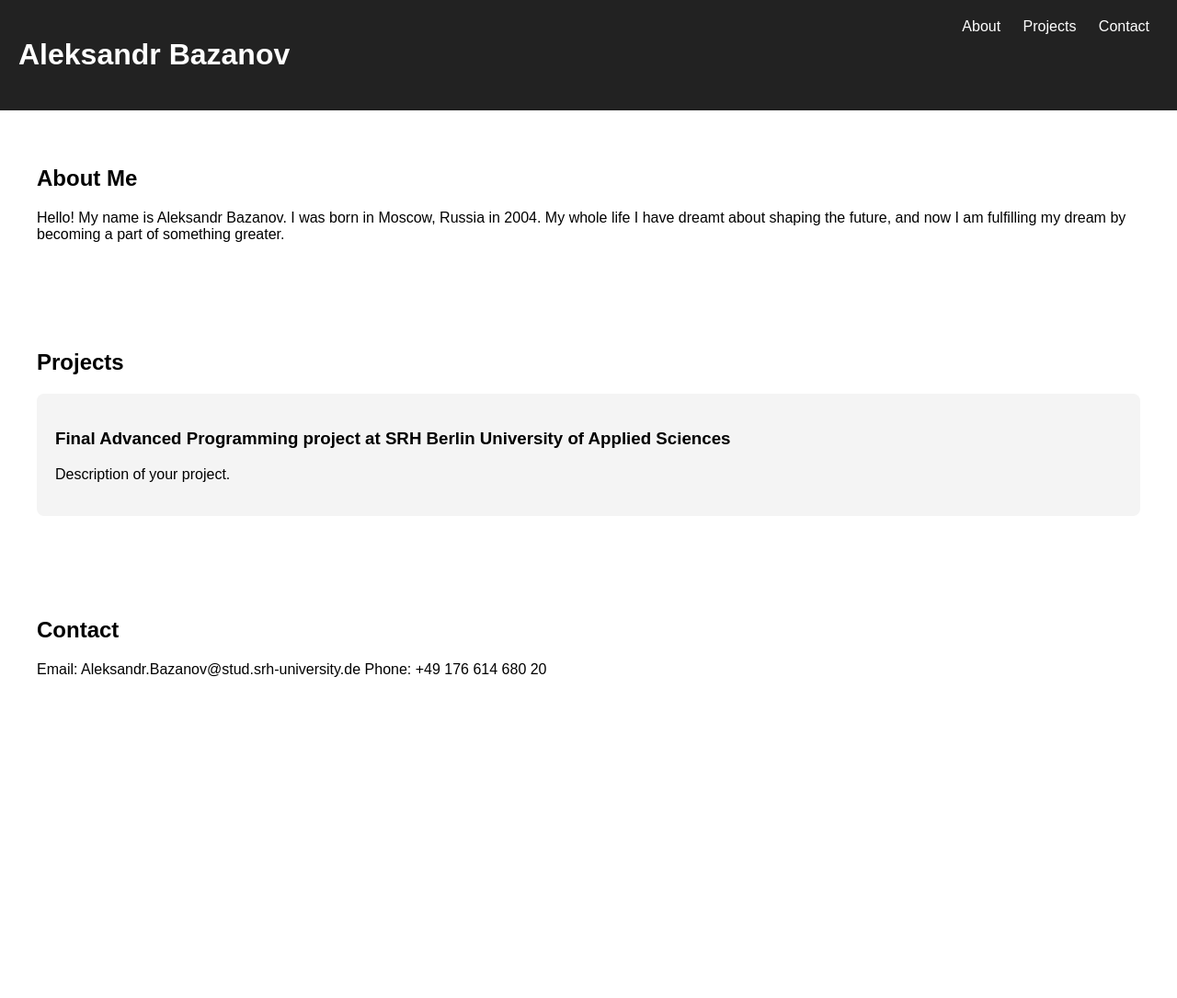
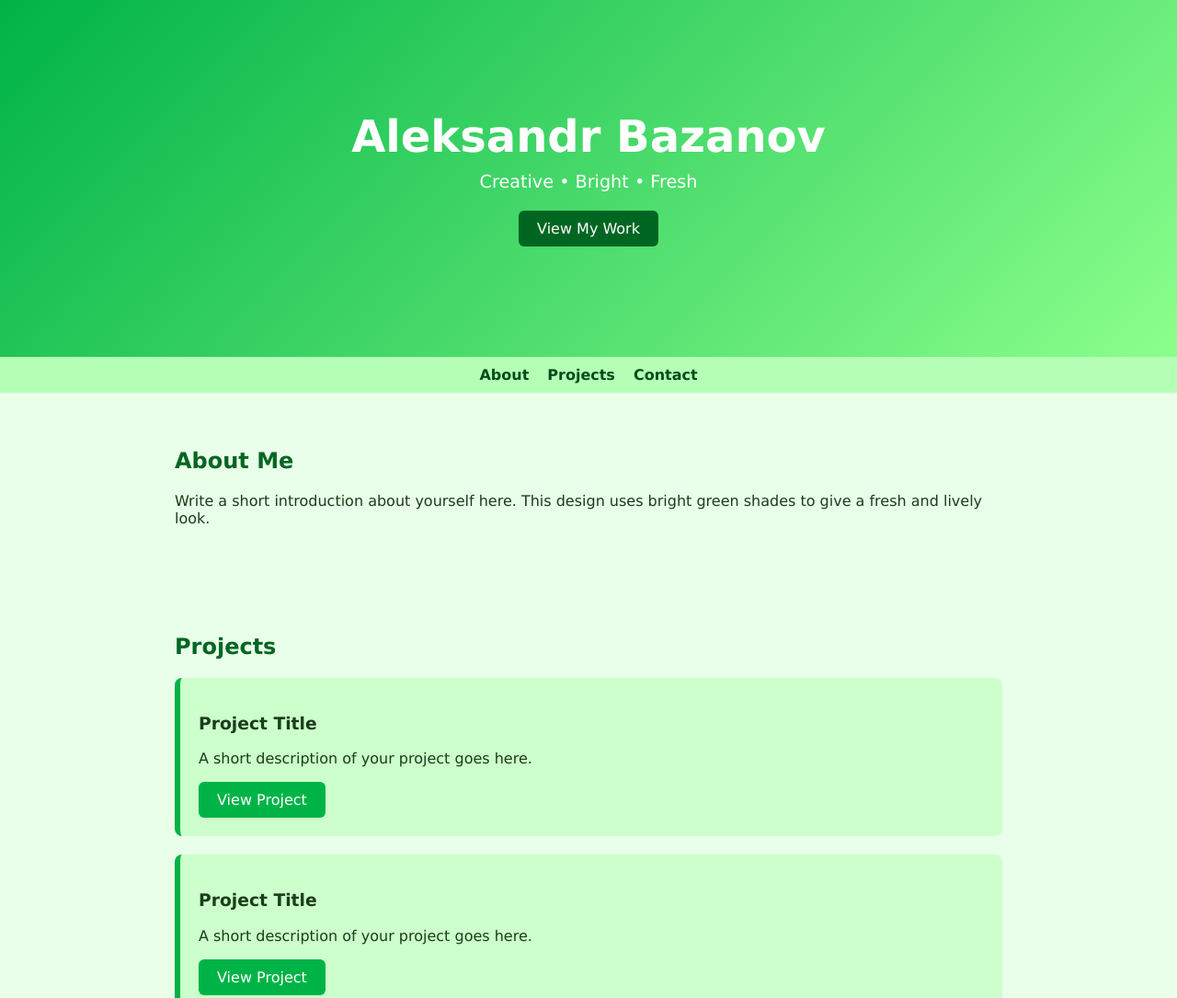
Before and after one commit to AlexBaz2004/AlexBaz2004.github.io, a plain HTML site: page index.html in a window 1280 px wide. Shown: the top 1085 px of the page at 92% size. Before the commit the page ends 800 px from the top, so only its background shows below. Drawn offline with Linux system fonts and the light colour scheme.

Commit message:
New style version, green

```diff
--- a/index.html
+++ b/index.html
@@ -3,39 +3,59 @@
 <head>
     <meta charset="UTF-8">
     <meta name="viewport" content="width=device-width, initial-scale=1.0">
-    <title>Aleksandr Bazanov</title>
+    <title>My Portfolio</title>
     <link rel="stylesheet" href="style.css">
 </head>
 <body>
 
-    <header>
-        <h1>Aleksandr Bazanov</h1>
-        <nav>
-            <a href="#about">About</a>
-            <a href="#projects">Projects</a>
-            <a href="#contact">Contact</a>
-        </nav>
+    <header class="hero">
+        <div class="hero-content">
+            <h1>Aleksandr Bazanov</h1>
+            <p class="tagline">Creative • Bright • Fresh</p>
+            <a href="#projects" class="btn">View My Work</a>
+        </div>
     </header>
+
+    <nav class="navbar">
+        <a href="#about">About</a>
+        <a href="#projects">Projects</a>
+        <a href="#contact">Contact</a>
+    </nav>
 
     <section id="about">
         <h2>About Me</h2>
-        <p>Hello! My name is Aleksandr Bazanov. I was born in Moscow, Russia in 2004. My whole life I have dreamt about shaping the future, and now I am fulfilling my dream by becoming a part of something greater.</p>
+        <p>
+            Write a short introduction about yourself here.
+            This design uses bright green shades to give a fresh and lively look.
+        </p>
     </section>
 
     <section id="projects">
         <h2>Projects</h2>
+
         <div class="project-card">
-            <h3>Final Advanced Programming project at SRH Berlin University of Applied Sciences</h3>
-            <p>Description of your project.</p>
+            <h3>Project Title</h3>
+            <p>A short description of your project goes here.</p>
+            <a href="#" class="btn secondary">View Project</a>
         </div>
+
+        <div class="project-card">
+            <h3>Project Title</h3>
+            <p>A short description of your project goes here.</p>
+            <a href="#" class="btn secondary">View Project</a>
+        </div>
+
     </section>
 
     <section id="contact">
         <h2>Contact</h2>
-        <p>Email: Aleksandr.Bazanov@stud.srh-university.de
-        Phone: +49 176 614 680 20
-        </p>
+        <p>Email: <strong>yourname@example.com</strong></p>
+        <p>Feel free to reach out for collaborations or projects!</p>
     </section>
+
+    <footer>
+        <p>© 2025 Your Name. All Rights Reserved.</p>
+    </footer>
 
 </body>
 </html>
--- a/style.css
+++ b/style.css
@@ -1,30 +1,101 @@
+/* GENERAL */
 body {
-    font-family: Arial, sans-serif;
     margin: 0;
-    padding: 0;
+    font-family: "Verdana", sans-serif;
+    color: #1a3d1a;
+    background: #e9ffe9;
 }
 
-header {
-    background: #222;
+/* HEADER / HERO */
+.hero {
+    background: linear-gradient(135deg, #00b347, #8cff8c);
+    padding: 120px 20px;
+    text-align: center;
     color: white;
-    padding: 20px;
-    display: flex;
-    justify-content: space-between;
 }
 
-nav a {
-    color: white;
-    margin: 0 10px;
-    text-decoration: none;
+.hero-content h1 {
+    font-size: 3rem;
+    margin: 0;
 }
 
-section {
-    padding: 40px;
+.tagline {
+    font-size: 1.2rem;
+    margin: 10px 0 20px;
 }
 
+/* NAVBAR */
+.navbar {
+    display: flex;
+    justify-content: center;
+    background: #b6ffb6;
+    padding: 10px;
+    gap: 20px;
+    position: sticky;
+    top: 0;
+}
+
+.navbar a {
+    color: #004d1a;
+    text-decoration: none;
+    font-weight: bold;
+}
+
+/* SECTIONS */
+section {
+    padding: 40px 20px;
+    max-width: 900px;
+    margin: auto;
+}
+
+h2 {
+    color: #006622;
+    margin-bottom: 20px;
+}
+
+/* PROJECT CARDS */
 .project-card {
-    background: #f4f4f4;
+    background: #ccffcc;
+    border-left: 6px solid #00b347;
     padding: 20px;
-    margin: 10px 0;
+    margin-bottom: 20px;
     border-radius: 8px;
+    transition: transform 0.2s ease, box-shadow 0.2s ease;
 }
+
+.project-card:hover {
+    transform: translateY(-5px);
+    box-shadow: 0 4px 12px rgba(0, 100, 0, 0.2);
+}
+
+/* BUTTONS */
+.btn {
+    background: #006622;
+    color: white;
+    padding: 10px 20px;
+    border-radius: 6px;
+    text-decoration: none;
+    display: inline-block;
+    transition: background 0.2s ease;
+}
+
+.btn:hover {
+    background: #00b347;
+}
+
+.btn.secondary {
+    background: #00b347;
+}
+
+.btn.secondary:hover {
+    background: #008f2a;
+}
+
+/* FOOTER */
+footer {
+    background: #004d1a;
+    color: white;
+    text-align: center;
+    padding: 20px;
+    margin-top: 40px;
+}
```
